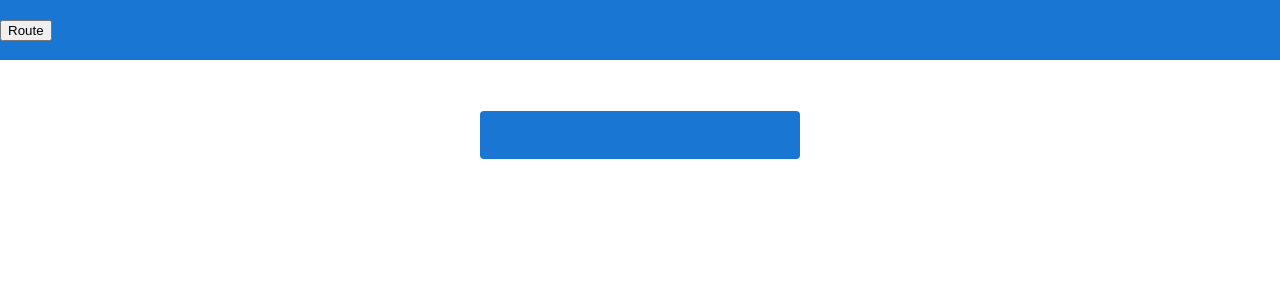
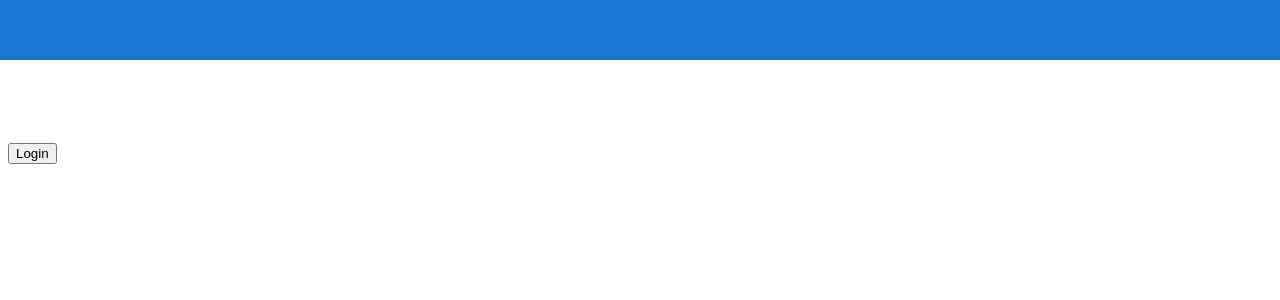
Before and after one commit to chetnayadav2602/Blockchain-Crowdfunding, an Angular app in the folder Crowdfunding_Client/: page / in a window 1280 px wide. Shown: the top 300 px of the page. Built offline with nearby package versions, Linux system fonts and the light colour scheme.

Commit message:
Login navigation changes

```diff
--- a/Crowdfunding_Client/src/app/app.component.html
+++ b/Crowdfunding_Client/src/app/app.component.html
@@ -300,28 +300,25 @@
       visibility: hidden;
     }
   }
+
+  .login {
+    float: right;
+  }
 </style>
 
 <!-- Toolbar -->
 <div class="toolbar" role="banner">
 
 
-  <input type="button" value="Route" routerLink="/app-view-contracts">
+</div>
 
-</div>
+
 
 <div class="content" role="main">
 
-  <!-- Highlight Card -->
-  <div class="card highlight-card card-small">
-
-
-
-
-
-
-  </div>
 
 
 </div>
+<input class = "btn btn-primary"  type="button" value="Login" (click)="login()" *ngIf=!isUserLoggedIn>
+
 <router-outlet></router-outlet>
--- a/Crowdfunding_Client/src/app/app.component.ts
+++ b/Crowdfunding_Client/src/app/app.component.ts
@@ -1,6 +1,8 @@
 import { Component } from '@angular/core';
 import { HttpClient, HttpHeaders } from '@angular/common/http';
 import { Campaign } from 'src/models/capmaign.model';
+import { LoggedInUserService } from './services/logged-in-user.service';
+import { Router } from '@angular/router';
 
 @Component({
   selector: 'app-root',
@@ -18,8 +20,17 @@ export class AppComponent {
     }),
   };
 
-  constructor(private http: HttpClient) {}
+  constructor(private http: HttpClient, private logInService: LoggedInUserService, private router: Router ) {}
 
+  public isUserLoggedIn : boolean =false;
 
+  public login(){
+    console.log("Login start",this.isUserLoggedIn);
+    this.logInService.login();
+    this.isUserLoggedIn = this.logInService.isLoggedIn;
+    console.log(this.isUserLoggedIn);
+    console.log("Login successful");
+    this.router.navigate(['/app-view-contracts']);
+  }
 
 }
--- a/Crowdfunding_Client/src/app/app.module.ts
+++ b/Crowdfunding_Client/src/app/app.module.ts
@@ -7,14 +7,12 @@ import { AppComponent } from './app.component';
 import { CampaignFactoryComponent } from './campaign-factory/campaign-factory.component';
 import { ViewContractsComponent } from './view-contracts/view-contracts.component';
 import { FormsModule } from '@angular/forms';
-import { SendKYCComponent } from './send-kyc/send-kyc.component';
 
 @NgModule({
   declarations: [
     AppComponent,
     CampaignFactoryComponent,
-    ViewContractsComponent,
-    SendKYCComponent
+    ViewContractsComponent
   ],
   imports: [
     BrowserModule,
--- /dev/null
+++ b/Crowdfunding_Client/src/app/services/logged-in-user.service.ts
@@ -0,0 +1,16 @@
+import { Injectable } from '@angular/core';
+
+@Injectable({
+  providedIn: 'root'
+})
+export class LoggedInUserService {
+
+  constructor() { }
+
+  public isLoggedIn: boolean=false;
+
+  public login() {
+    this.isLoggedIn=true;
+  }
+
+}
--- a/Crowdfunding_Client/src/app/view-contracts/view-contracts.component.html
+++ b/Crowdfunding_Client/src/app/view-contracts/view-contracts.component.html
@@ -1,13 +1,31 @@
 
 
 <p>view-contracts works!</p>
+<link href="https://cdn.jsdelivr.net/npm/bootstrap@5.0.2/dist/css/bootstrap.min.css" rel="stylesheet" integrity="sha384-EVSTQN3/azprG1Anm3QDgpJLIm9Nao0Yz1ztcQTwFspd3yD65VohhpuuCOmLASjC" crossorigin="anonymous">
+
 <div>
-    <input type="button" value="View Contracts" (click)="getContracts()">
+
+    <!-- <input type="button" value="View Contracts" (click)="getContracts()"> -->
     <input type="button" value="Create Contract" routerLink="/app-campaign-factory">
     <ul>
         <li *ngFor="let user of temp; let i = index;">
           {{i + 1}}. {{ user }}
         </li>
-      </ul>
+    </ul>
     <!-- <span>{{ temp }} app is running!</span> -->
+
+
+    <input type="button" value="Approvals Pending" (click)="getPendingApprovals()">
+    <ul>
+      <li *ngFor="let user of temp1; let i = index;">
+        {{i + 1}}. {{ user }}
+
+        <input type="button" class = "btn btn-success" value="Approve" >
+
+        <input type="button" class = "btn btn-danger" value="Reject" >
+      </li>
+
+
+  </ul>
+
 </div>
--- a/Crowdfunding_Client/src/app/view-contracts/view-contracts.component.ts
+++ b/Crowdfunding_Client/src/app/view-contracts/view-contracts.component.ts
@@ -12,7 +12,9 @@ export class ViewContractsComponent implements OnInit {
   constructor(private http: HttpClient) { }
 
   ngOnInit(): void {
+    this.getContracts();
   }
+
 
   public model : any;
   //title = 'my-crowdfunding';
@@ -21,6 +23,16 @@ export class ViewContractsComponent implements OnInit {
     this.http.get("http://localhost:5000/getCampaings").subscribe(model => this.temp = model);
   }
 
+  //public permModel : any;
+  //title = 'my-crowdfunding';
+  temp1 : any;
+  public getPendingApprovals(){
+    //this.http.get("http://localhost:5000/getCampaings").subscribe(permModel => this.temp1 = permModel);
+    this.temp1=['PERM1','PERM2'];
+
+  }
+
+
 
 
 }
```
